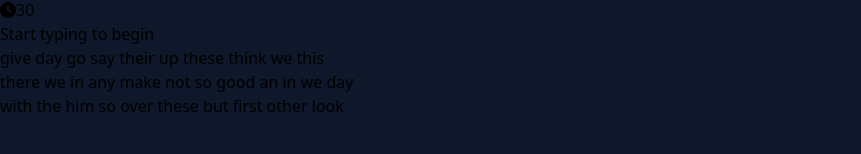
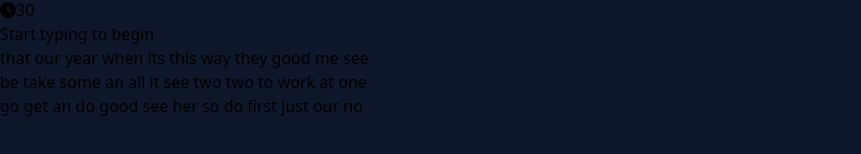
Before and after one commit to Glenn-Chiang/Turbo-Typer, a React (Vite) app: page /play in a window 1280 px wide. Shown: the part 170-324 px from the top of the page, without its empty margins (0-861 px from the left). Built offline with nearby package versions, Linux system fonts and the light colour scheme; no server answers.

Commit message:
Cleaned up code for resetting game state

```diff
--- a/src/views/Play/Play.tsx
+++ b/src/views/Play/Play.tsx
@@ -1,7 +1,7 @@
 import { faBoltLightning, faKeyboard } from "@fortawesome/free-solid-svg-icons";
 import { FontAwesomeIcon } from "@fortawesome/react-fontawesome";
 import Settings from "./Settings.js";
-import { useState } from "react";
+import { useEffect, useState } from "react";
 import { getWords } from "../../mechanics/getWords.js";
 import Timer from "./Timer.js";
 import GameWindow from "./GameWindow.js";
@@ -17,6 +17,14 @@ export default function Play() {
   const [mode, setMode] = useState(Object.keys(modes)[0]);
   const [timeLimit, setTimeLimit] = useState(timeLimits[0]);
 
+  const updateMode = (mode: string) => {
+    setMode(mode);
+  };
+
+  const updateTimeLimit = (time: string) => {
+    setTimeLimit(Number(time));
+  };
+
   const startGame = () => {
     setGameState("in-game");
   };
@@ -25,40 +33,35 @@ export default function Play() {
     setGameState("post-game");
   };
 
-  const resetGame = () => {
-    setWords(getWords(mode, wordsPerChunk));
-    setStartLineIndex(0);
-    setLinesHistory(initialLines);
-    setCharGrades([]);
+  const restartGame = () => {
     setGameState("pre-game");
+    resetGame(mode);
   };
 
-  // When user selects different mode, load new set of words
-  const updateMode = (mode: string) => {
-    setMode(mode);
+  const resetGame = (mode: string) => {
     const newWords = getWords(mode, wordsPerChunk);
     setWords(newWords);
     const initialLines = getFirstLines(linesPerPage, newWords, maxCharsPerLine);
     setLinesHistory(initialLines);
+    setStartLineIndex(0);
+    setCharGrades([]);
   };
 
-  const updateTimeLimit = (time: string) => {
-    setTimeLimit(Number(time));
-  };
+  useEffect(() => {
+    resetGame(mode);
+  }, [mode]);
 
   const wordsPerChunk = 100;
-  const [words, setWords] = useState(getWords(mode, wordsPerChunk));
-  const [charGrades, setCharGrades] = useState<number[]>([]);
-
   const maxCharsPerLine = 50;
   const linesPerPage = 3;
 
-  const initialLines = getFirstLines(linesPerPage, words, maxCharsPerLine);
-  const [linesHistory, setLinesHistory] = useState<string[]>(initialLines); // All lines rendered so far
+  const [words, setWords] = useState<string[]>([]);
+  const [linesHistory, setLinesHistory] = useState<string[]>([]); // All lines rendered so far
+  const [startLineIndex, setStartLineIndex] = useState(0); // Index of first line currently rendered
+  const [charGrades, setCharGrades] = useState<number[]>([]);
+
   const charsHistory = linesHistory.join("");
   const numWords = charsHistory.split(" ").length;
-
-  const [startLineIndex, setStartLineIndex] = useState(0); // Index of first line currently rendered
 
   const currentLines = linesHistory.slice(
     startLineIndex,
@@ -100,7 +103,7 @@ export default function Play() {
         {gameState === "pre-game" ? (
           <p className="p-4">Start typing to begin</p>
         ) : gameState === "in-game" ? (
-          <RestartButton onClick={resetGame} />
+          <RestartButton onClick={restartGame} />
         ) : null}
       </div>
 
@@ -109,7 +112,7 @@ export default function Play() {
           charGrades={charGrades}
           mode={mode}
           timeLimit={Number(timeLimit)}
-          playAgain={resetGame}
+          playAgain={restartGame}
         />
       ) : (
         <GameWindow
```
